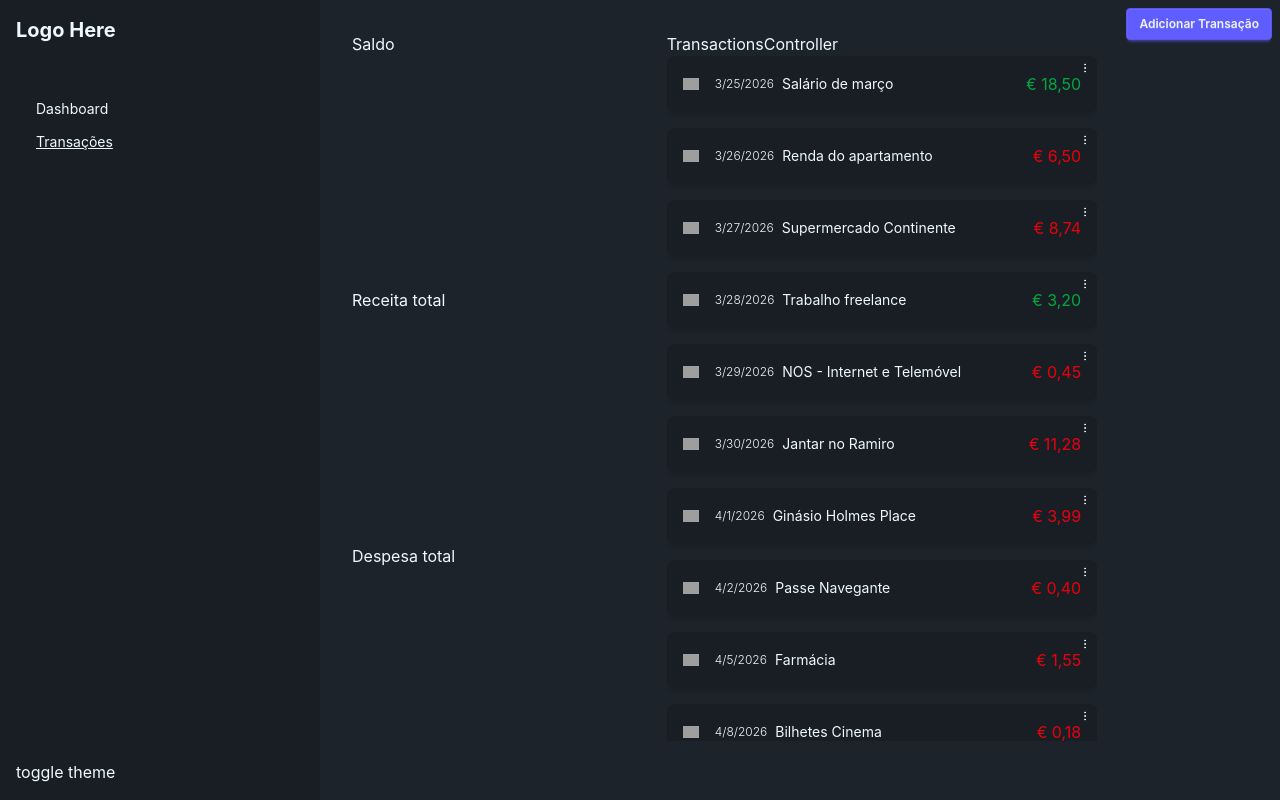
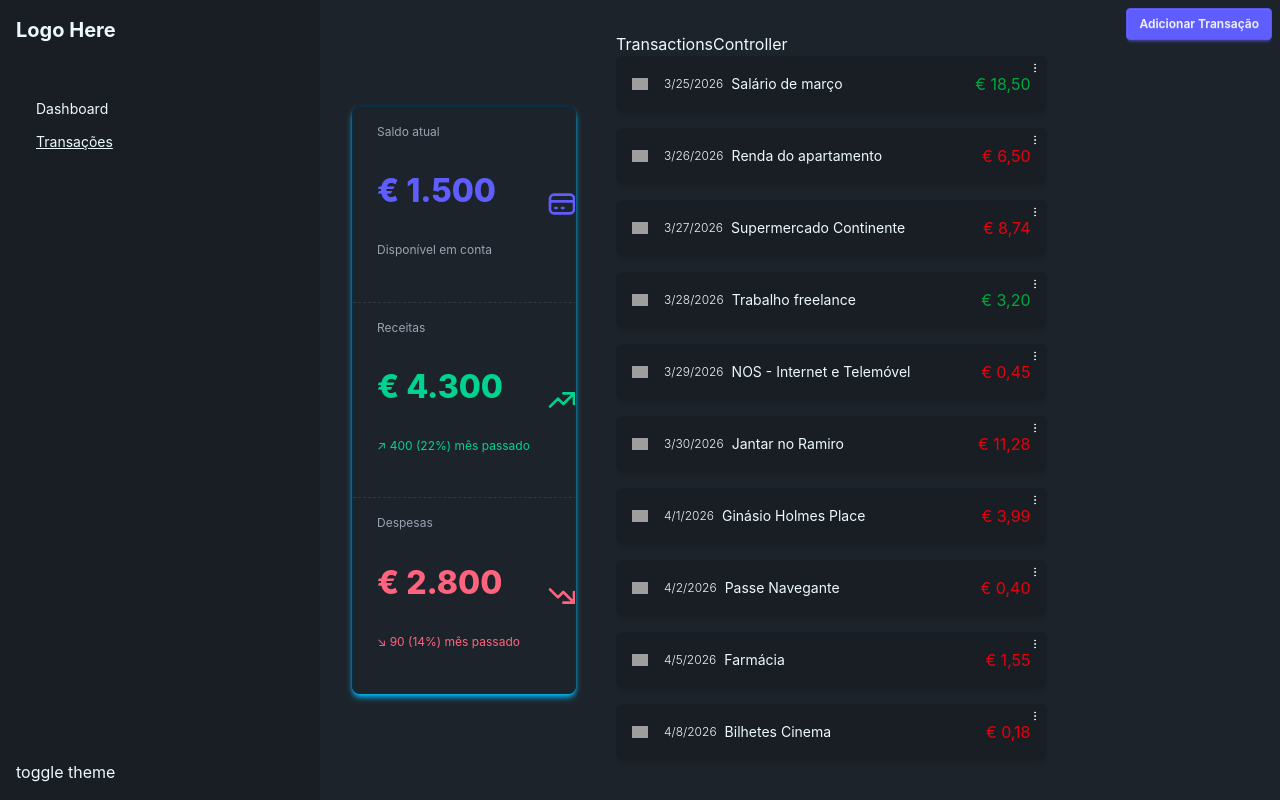
Before and after one commit to devgabrielpanta/upskill-m06-react, a React (Vite) app: page /transactions in a window 1280 px wide. Built offline with nearby package versions, Linux system fonts and the light colour scheme.

Commit message:
scorecards - closes #6

```diff
--- /dev/null
+++ b/src/components/Scorecards.jsx
@@ -0,0 +1,70 @@
+import React from "react";
+
+export default function Scorecards() {
+  return (
+    <>
+      <div className="stat">
+        <div className="stat-figure text-primary">
+          <svg
+            xmlns="http://www.w3.org/2000/svg"
+            fill="none"
+            viewBox="0 0 24 24"
+            className="inline-block w-8 h-8 stroke-current"
+          >
+            <path
+              strokeLinecap="round"
+              strokeLinejoin="round"
+              strokeWidth="2"
+              d="M3 10h18M7 15h1m4 0h1m-7 4h12a3 3 0 003-3V8a3 3 0 00-3-3H6a3 3 0 00-3 3v8a3 3 0 003 3z"
+            ></path>
+          </svg>
+        </div>
+        <div className="stat-title">Saldo atual</div>
+        <div className="stat-value text-primary">€ 1.500</div>
+        <div className="stat-desc">Disponível em conta</div>
+      </div>
+
+      <div className="stat">
+        <div className="stat-figure text-success">
+          <svg
+            xmlns="http://www.w3.org/2000/svg"
+            fill="none"
+            viewBox="0 0 24 24"
+            className="inline-block w-8 h-8 stroke-current"
+          >
+            <path
+              strokeLinecap="round"
+              strokeLinejoin="round"
+              strokeWidth="2"
+              d="M13 7h8m0 0v8m0-8l-8 8-4-4-6 6"
+            ></path>
+          </svg>
+        </div>
+        <div className="stat-title">Receitas</div>
+        <div className="stat-value text-success">€ 4.300</div>
+        <div className="stat-desc text-success">↗︎ 400 (22%) mês passado</div>
+      </div>
+
+      <div className="stat">
+        <div className="stat-figure text-error">
+          <svg
+            xmlns="http://www.w3.org/2000/svg"
+            fill="none"
+            viewBox="0 0 24 24"
+            className="inline-block w-8 h-8 stroke-current"
+          >
+            <path
+              strokeLinecap="round"
+              strokeLinejoin="round"
+              strokeWidth="2"
+              d="M13 17h8m0 0V9m0 8l-8-8-4 4-6-6"
+            ></path>
+          </svg>
+        </div>
+        <div className="stat-title">Despesas</div>
+        <div className="stat-value text-error">€ 2.800</div>
+        <div className="stat-desc text-error">↘︎ 90 (14%) mês passado</div>
+      </div>
+    </>
+  );
+}
--- a/src/pages/Transactions.jsx
+++ b/src/pages/Transactions.jsx
@@ -1,21 +1,22 @@
 import TransactionCard from "../components/TransactionCard";
 import TransactionsController from "../components/TransactionsController";
 import { useTransactions } from "../context/TransactionsProvider";
+import Scorecards from "../components/Scorecards";
 
 export default function Transactions() {
   const { filteredTransactions } = useTransactions();
 
   return (
-    <div className="flex flex-col md:flex-row w-full h-full p-8 gap-4">
-      <div className="grid grid-cols-3 md:grid-cols-1 w-full md:w-1/3">
-        <p>Saldo</p>
-        <p>Receita total</p>
-        <p>Despesa total</p>
+    <div className="flex flex-col md:flex-row w-full h-full max-h-screen p-8 gap-10 overflow-y-auto md:overflow-clip">
+      <div className="w-full md:w-1/4 h-full md:h-[80%] md:my-auto">
+        <div className="stats stats-vertical shadow-md shadow-info w-full h-full md:my-auto border border-info-content">
+          <Scorecards />
+        </div>
       </div>
 
       <div className="flex flex-col">
         <TransactionsController />
-        <div className="flex flex-col gap-4 w-full h-[calc(100vh-15%)] overflow-y-auto pb-10">
+        <div className="flex flex-col gap-4 w-full pb-10 md:overflow-y-auto h-full">
           {filteredTransactions &&
             filteredTransactions.length > 0 &&
             filteredTransactions.map((transaction) => (
```
